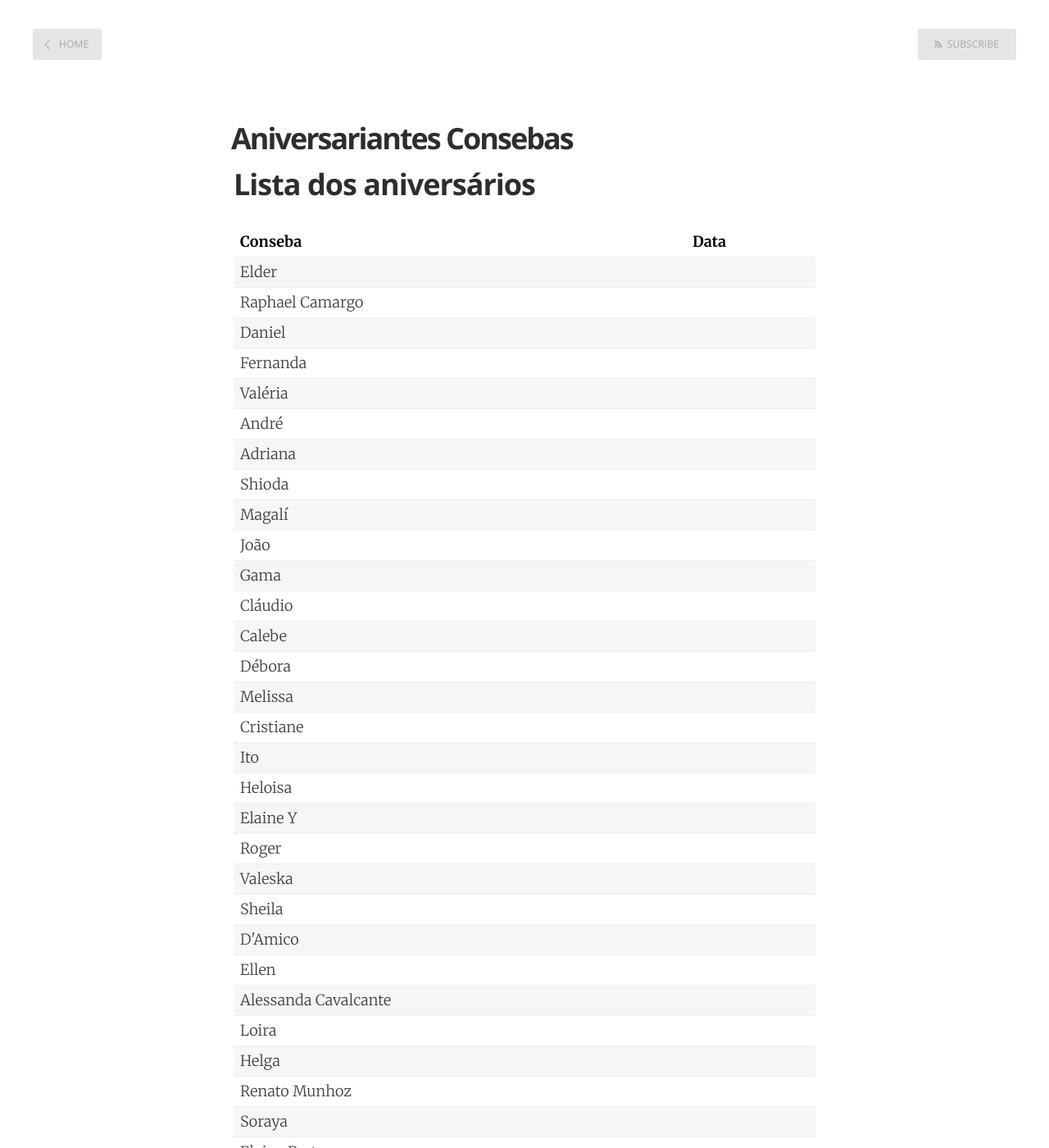
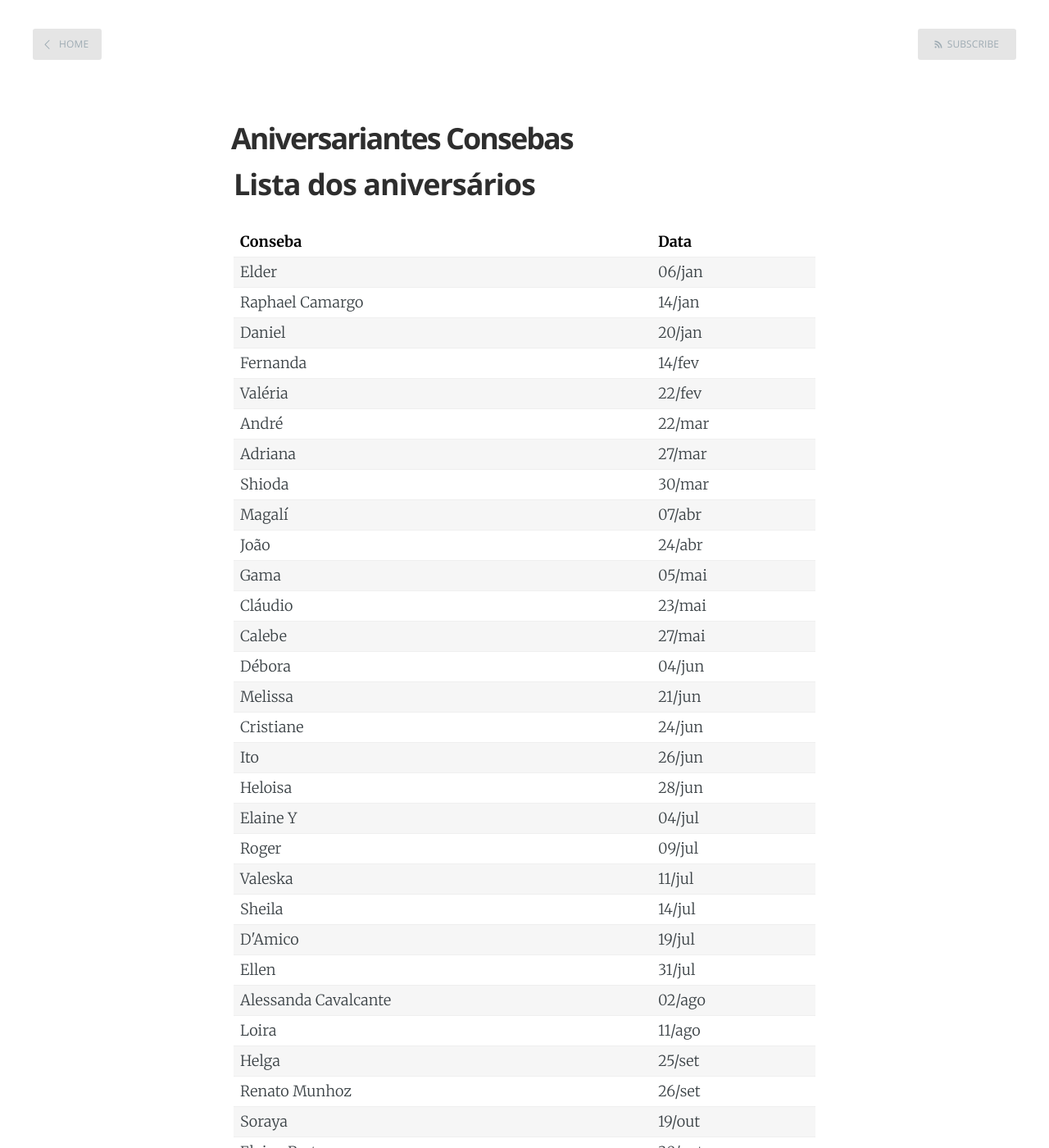
Before and after one commit to Zullus/consebas, a Jekyll site: the page built from aniversariantes.md, in a window 1280 px wide and 1400 px high. Shown: the whole window at 82% size. Built offline with Jekyll 4.4.1, drawn with Linux system fonts in a browser that asks for light colours; some of the changed text lies outside the part shown.

Commit message:
Data de aniversários

```diff
--- a/aniversariantes.md
+++ b/aniversariantes.md
@@ -15,139 +15,139 @@ title: Aniversariantes Consebas
     <tbody>
         <tr>
             <td>Elder</td>
-            <td></td>
+            <td>06/jan</td>
         </tr>
         <tr>
             <td>Raphael Camargo</td>
-            <td></td>
+            <td>14/jan</td>
         </tr>
         <tr>
             <td>Daniel</td>
-            <td></td>
+            <td>20/jan</td>
         </tr>
         <tr>
             <td>Fernanda</td>
-            <td></td>
+            <td>14/fev</td>
         </tr>
         <tr>
             <td>Valéria</td>
-            <td></td>
+            <td>22/fev</td>
         </tr>
         <tr>
             <td>André</td>
-            <td></td>
+            <td>22/mar</td>
         </tr>
         <tr>
             <td>Adriana</td>
-            <td></td>
+            <td>27/mar</td>
         </tr>
         <tr>
             <td>Shioda</td>
-            <td></td>
+            <td>30/mar</td>
         </tr>
         <tr>
             <td>Magalí</td>
-            <td></td>
+            <td>07/abr</td>
         </tr>
         <tr>
             <td>João</td>
-            <td></td>
+            <td>24/abr</td>
         </tr>
         <tr>
             <td>Gama</td>
-            <td></td>
+            <td>05/mai</td>
         </tr>
         <tr>
             <td>Cláudio</td>
-            <td></td>
+            <td>23/mai</td>
         </tr>
         <tr>
             <td>Calebe</td>
-            <td></td>
+            <td>27/mai</td>
         </tr>
         <tr>
             <td>Débora</td>
-            <td></td>
+            <td>04/jun</td>
         </tr>
         <tr>
             <td>Melissa</td>
-            <td></td>
+            <td>21/jun</td>
         </tr>
         <tr>
             <td>Cristiane</td>
-            <td></td>
+            <td>24/jun</td>
         </tr>
         <tr>
             <td>Ito</td>
-            <td></td>
+            <td>26/jun</td>
         </tr>
         <tr>
             <td>Heloisa</td>
-            <td></td>
+            <td>28/jun</td>
         </tr>
         <tr>
             <td>Elaine Y</td>
-            <td></td>
+            <td>04/jul</td>
         </tr>
         <tr>
             <td>Roger</td>
-            <td></td>
+            <td>09/jul</td>
         </tr>
         <tr>
             <td>Valeska</td>
-            <td></td>
+            <td>11/jul</td>
         </tr>
         <tr>
             <td>Sheila</td>
-            <td></td>
+            <td>14/jul</td>
         </tr>
         <tr>
             <td>D'Amico</td>
-            <td></td>
+            <td>19/jul</td>
         </tr>
         <tr>
             <td>Ellen</td>
-            <td></td>
+            <td>31/jul</td>
         </tr>
         <tr>
             <td>Alessanda Cavalcante</td>
-            <td></td>
+            <td>02/ago</td>
         </tr>
         <tr>
             <td>Loira</td>
-            <td></td>
+            <td>11/ago</td>
         </tr>
         <tr>
             <td>Helga</td>
-            <td></td>
+            <td>25/set</td>
         </tr>
         <tr>
             <td>Renato Munhoz</td>
-            <td></td>
+            <td>26/set</td>
         </tr>
         <tr>
             <td>Soraya</td>
-            <td></td>
+            <td>19/out</td>
         </tr>
         <tr>
             <td>Elaine Prates</td>
-            <td></td>
+            <td>30/out</td>
         </tr>
         <tr>
             <td>Carla</td>
-            <td></td>
+            <td>22/nov</td>
         </tr>
         <tr>
             <td>Cláudia</td>
-            <td></td>
+            <td>04/dez</td>
         </tr>
         <tr>
             <td>Nely</td>
-            <td></td>
+            <td>23/dez</td>
         </tr>
         <tr>
             <td>Marabá</td>
-            <td></td>
+            <td>30/dez</td>
         </tr>
     </tbody>
 </table>
```
